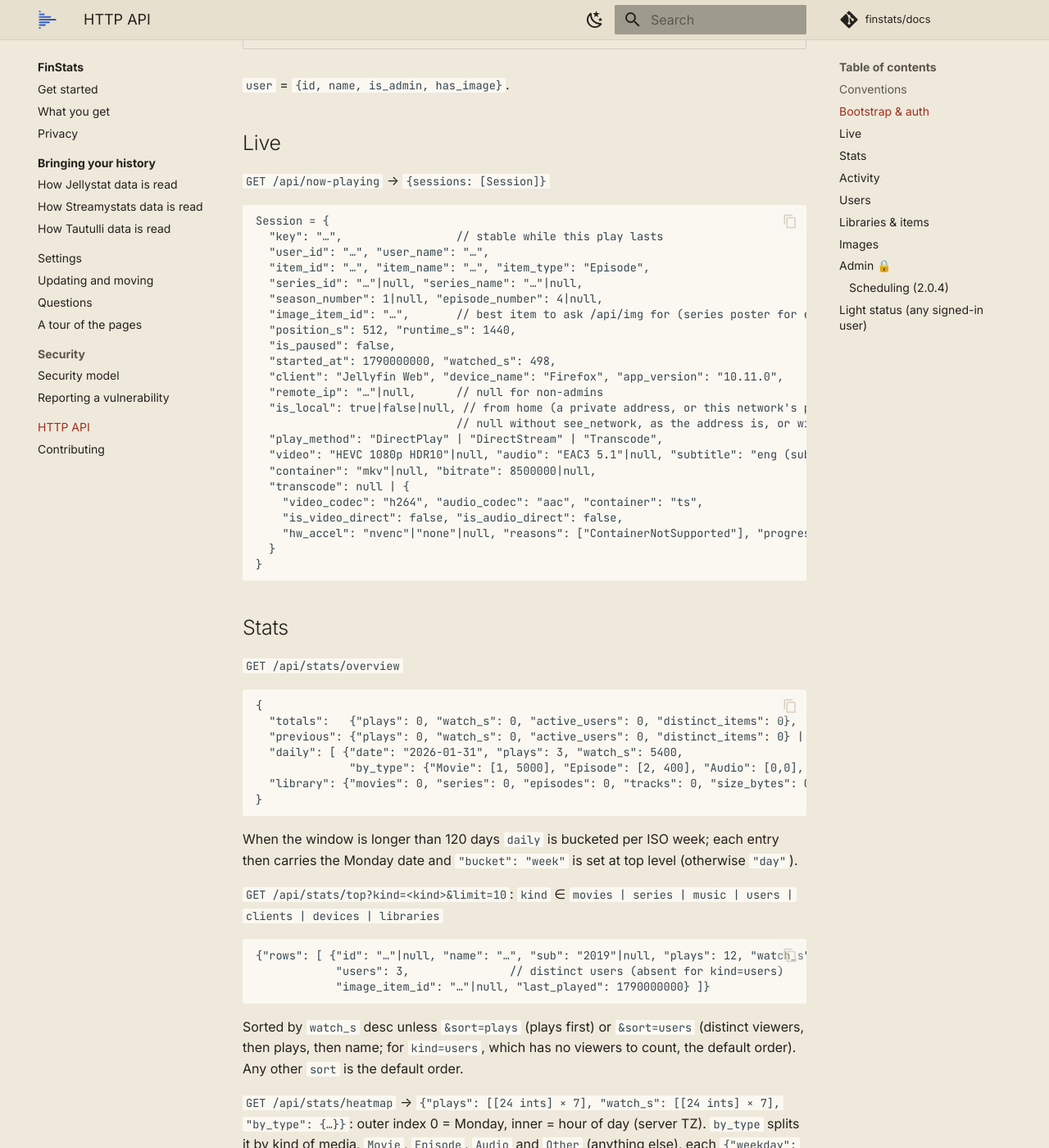
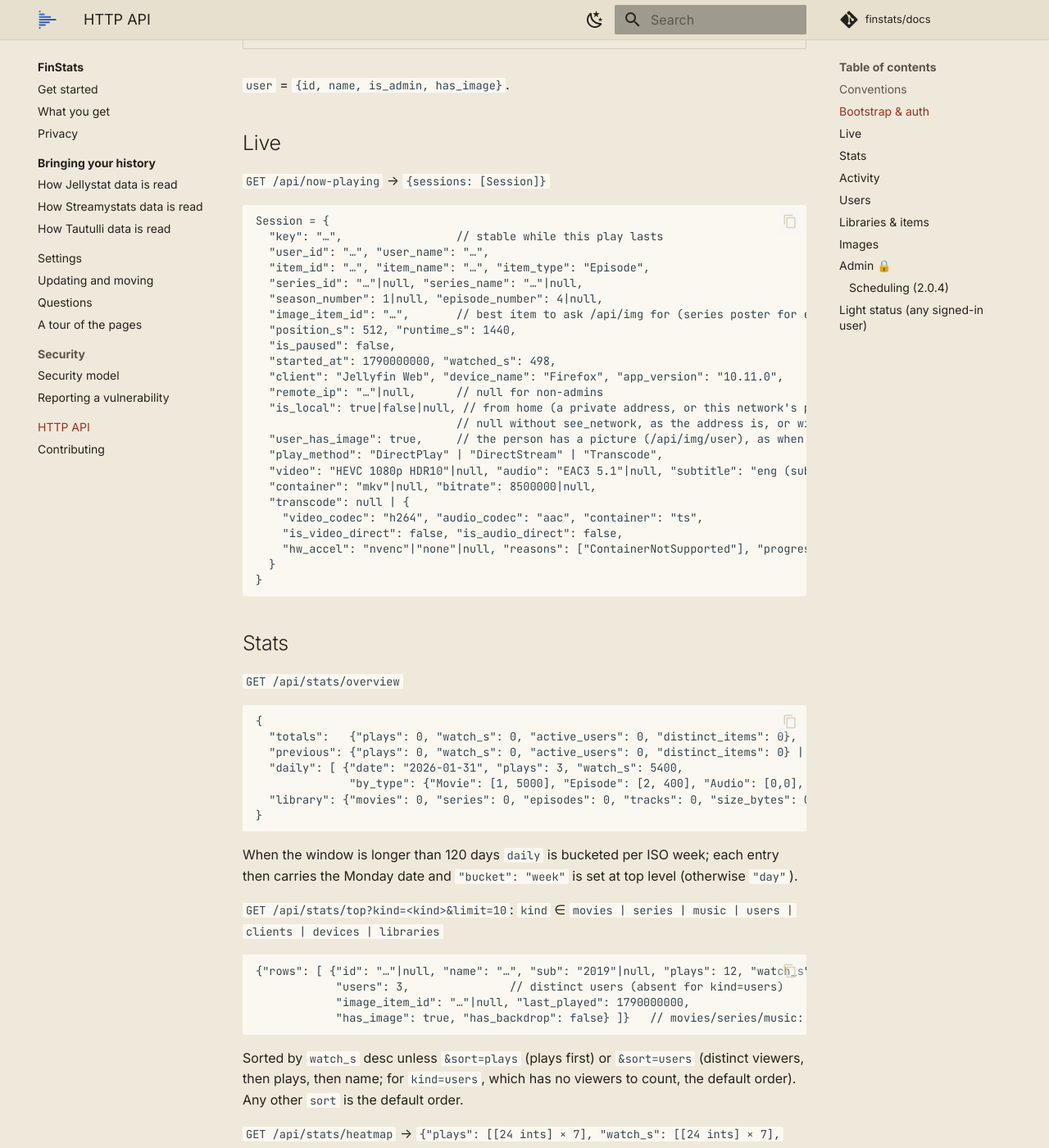
Before and after one commit to finstats/docs, an MkDocs documentation site: the page built from docs/finstats/api.md, in a window 1280 px wide and 1400 px high, scrolled down 1587 px. Shown: the whole window at 82% size. Built offline with MkDocs 1.6.1 and Material for MkDocs 9.7.7, drawn with Linux system fonts in a browser that asks for light colours; comment, search, counter and statistics services are not loaded; some of the changed text lies outside the part shown.

Commit message:
docs(finstats): picture flags on top lists, watchers and live sessions

````diff
--- a/docs/finstats/api.md
+++ b/docs/finstats/api.md
@@ -58,6 +58,7 @@ Session = {
   "remote_ip": "…"|null,      // null for non-admins
   "is_local": true|false|null, // from home (a private address, or this network's public one), as the play's row says;
                               // null without see_network, as the address is, or without an address
+  "user_has_image": true,     // the person has a picture (/api/img/user), as when the play started
   "play_method": "DirectPlay" | "DirectStream" | "Transcode",
   "video": "HEVC 1080p HDR10"|null, "audio": "EAC3 5.1"|null, "subtitle": "eng (subrip)"|null,
   "container": "mkv"|null, "bitrate": 8500000|null,
@@ -88,7 +89,8 @@ carries the Monday date and `"bucket": "week"` is set at top level (otherwise `"
 ```jsonc
 {"rows": [ {"id": "…"|null, "name": "…", "sub": "2019"|null, "plays": 12, "watch_s": 3600,
             "users": 3,               // distinct users (absent for kind=users)
-            "image_item_id": "…"|null, "last_played": 1790000000} ]}
+            "image_item_id": "…"|null, "last_played": 1790000000,
+            "has_image": true, "has_backdrop": false} ]}   // movies/series/music: a poster, a backdrop; users: a picture
 ```
 Sorted by `watch_s` desc unless `&sort=plays` (plays first) or `&sort=users` (distinct viewers, then plays, then name;
 for `kind=users`, which has no viewers to count, the default order). Any other `sort` is the default order.
@@ -206,7 +208,7 @@ name: FinStats does not read Jellyfin's artist items.
            "container","size_bytes","bitrate","video":"HEVC 1080p"|null,"audio":null,"path":"…"|null /* 🔒 */,
            "has_image": true /* own primary image; an episode without one shows its series' poster */, "has_backdrop": true},
   "totals": {"plays","watch_s","users","last_played_at"},
-  "watchers": [{"user_id","user_name","plays","watch_s","last_played_at"}],
+  "watchers": [{"user_id","user_name","has_image","plays","watch_s","last_played_at"}],
   "seasons": [ {"id","name","season_number","episodes":[{"id","name","episode_number","runtime_s","plays","watch_s"}]} ], // Series only, else []
   "daily": [...], "bucket": "day"
 }
````
